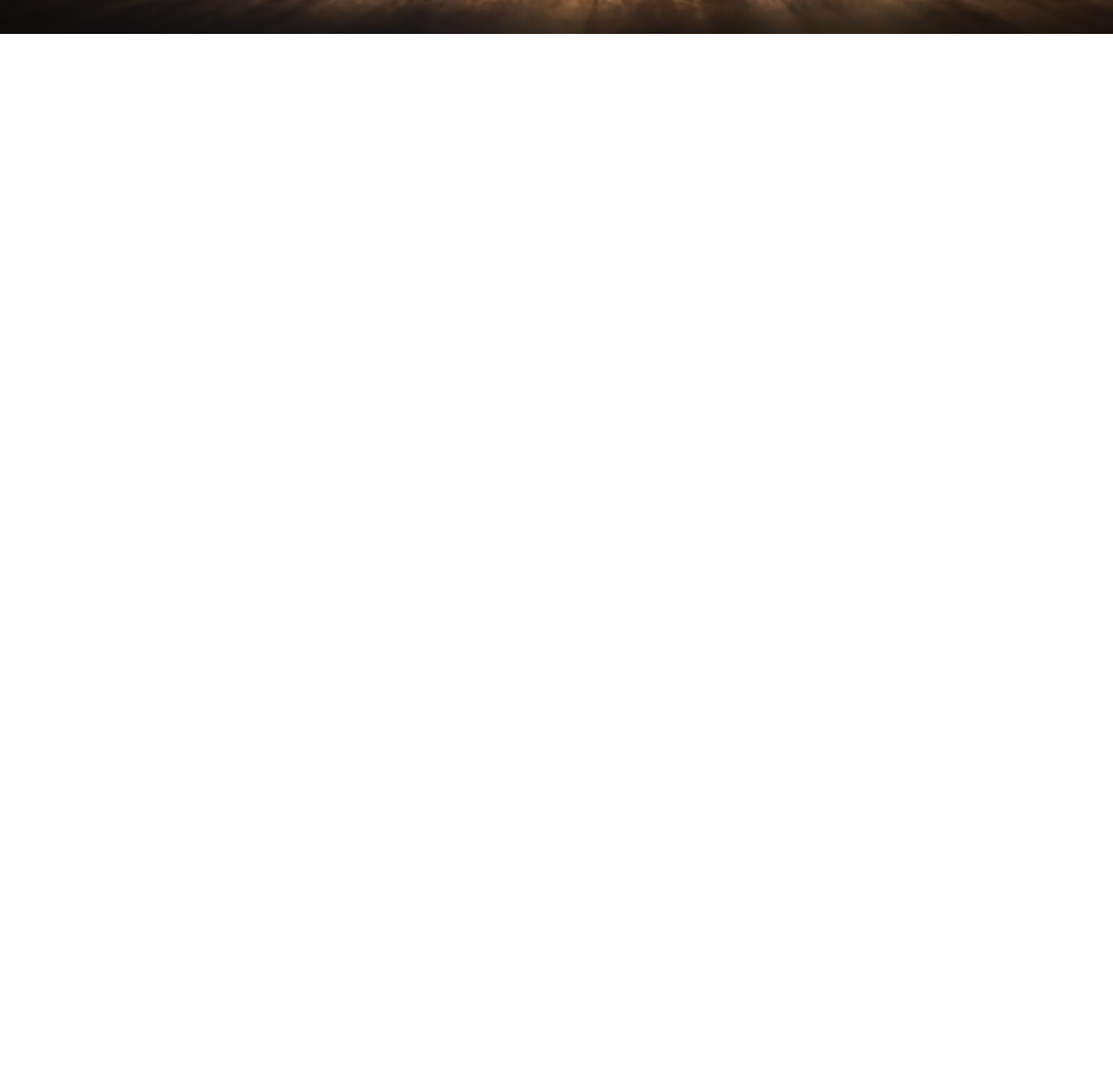
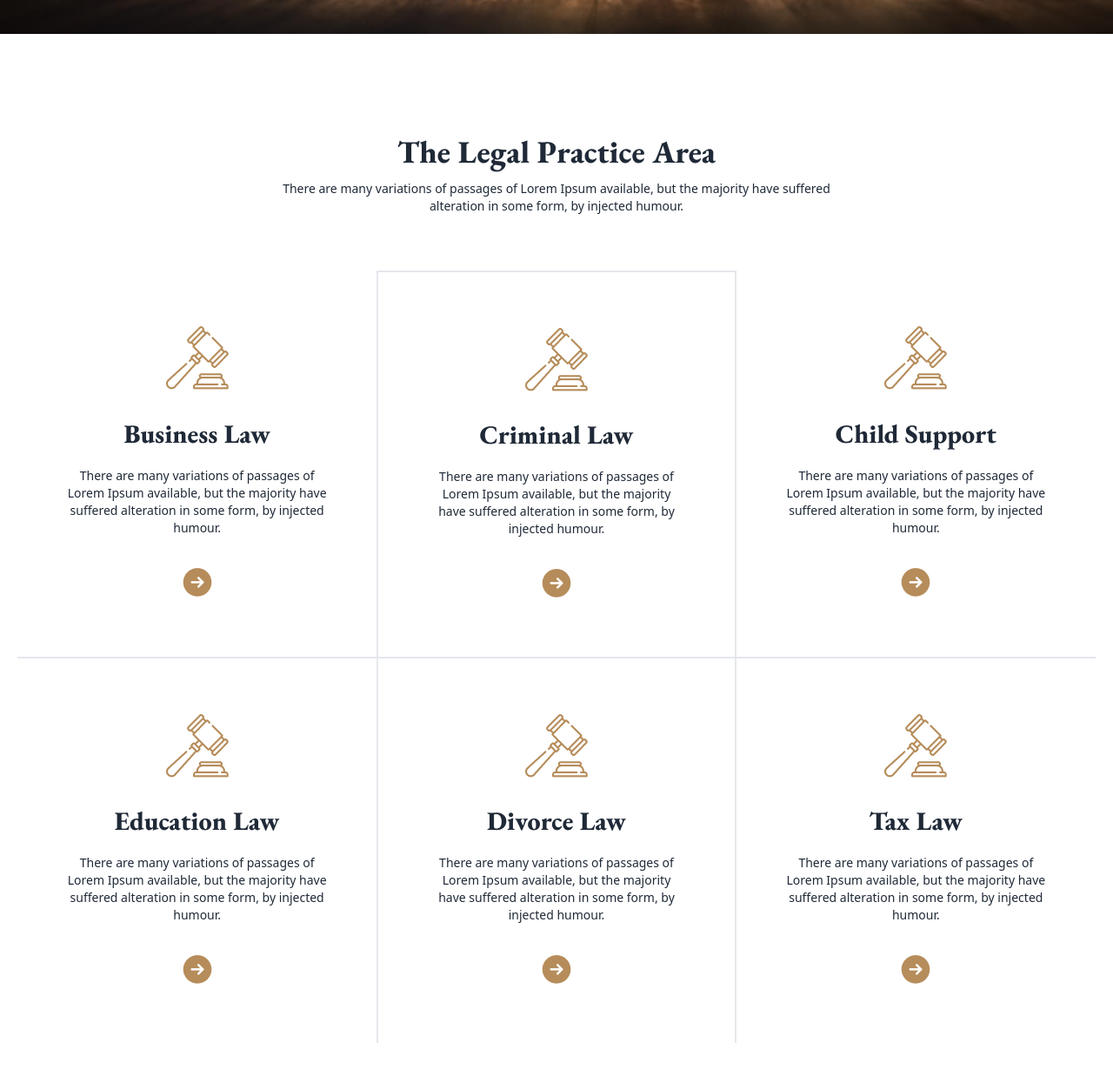
Before and after one commit to Mahbub2027/legal-solution, a plain HTML site: page index.html in a window 1280 px wide. Shown: the part 565-1802 px from the top of the page at 87% size. Before the commit the page ends 800 px from the top, so only its background shows below. Drawn offline with nearby package versions, Linux system fonts and the light colour scheme.

Commit message:
legal pratice area added

```diff
--- a/index.html
+++ b/index.html
@@ -5,12 +5,12 @@
   <meta charset="UTF-8">
   <meta name="viewport" content="width=device-width, initial-scale=1.0">
   <!-- Tailwind & daisy Ui  -->
-    <link href="https://cdn.jsdelivr.net/npm/daisyui@3.4.0/dist/full.css" rel="stylesheet" type="text/css" />
-    <script src="https://cdn.tailwindcss.com"></script>
+  <link href="https://cdn.jsdelivr.net/npm/daisyui@3.4.0/dist/full.css" rel="stylesheet" type="text/css" />
+  <script src="https://cdn.tailwindcss.com"></script>
   <!-- google font -->
-    <link rel="preconnect" href="https://fonts.googleapis.com">
-    <link rel="preconnect" href="https://fonts.gstatic.com" crossorigin>
-    <link href="https://fonts.googleapis.com/css2?family=EB+Garamond:wght@800&family=Poppins:wght@400;600&display=swap"
+  <link rel="preconnect" href="https://fonts.googleapis.com">
+  <link rel="preconnect" href="https://fonts.gstatic.com" crossorigin>
+  <link href="https://fonts.googleapis.com/css2?family=EB+Garamond:wght@800&family=Poppins:wght@400;600&display=swap"
     rel="stylesheet">
   <script>
     tailwind.config = {
@@ -25,10 +25,11 @@
     }
   </script>
   <style>
-    .font-poppins{
+    .font-poppins {
       font-family: 'Poppins', sans-serif;
     }
-    .font-ebfarmond{
+
+    .font-ebfarmond {
       font-family: 'EB Garamond', serif;
     }
   </style>
@@ -48,7 +49,8 @@
                 <path stroke-linecap="round" stroke-linejoin="round" stroke-width="2" d="M4 6h16M4 12h8m-8 6h16" />
               </svg>
             </label>
-            <ul tabindex="0" class="font-poppins menu menu-sm dropdown-content mt-3 z-[1] p-2 shadow bg-base-100 rounded-box w-52">
+            <ul tabindex="0"
+              class="font-poppins menu menu-sm dropdown-content mt-3 z-[1] p-2 shadow bg-base-100 rounded-box w-52">
               <li><a>Home</a></li>
               <li><a>Services</a></li>
               <li><a>Cases</a></li>
@@ -80,8 +82,10 @@
         <div class="hero-overlay bg-opacity-10"></div>
         <div class="hero-content text-center text-neutral-content">
           <div class="">
-            <h1 class="font-ebfarmond font-extrabold mb-5 text-3xl md:text-5xl lg:text-6xl text-white">We Provide Effective <br>  Legal Solutions</h1>
-            <p class="mb-5 text-white font-poppins text-xs md:text-sm">There are many variations of passages of Lorem Ipsum available, but the majority <br> have suffered alteration in some form, by injected humour.</p>
+            <h1 class="font-ebfarmond font-extrabold mb-5 text-3xl md:text-5xl lg:text-6xl text-white">We Provide
+              Effective <br> Legal Solutions</h1>
+            <p class="mb-5 text-white font-poppins text-xs md:text-sm">There are many variations of passages of Lorem
+              Ipsum available, but the majority <br> have suffered alteration in some form, by injected humour.</p>
             <div class="flex justify-center items-center gap-5">
               <input type="text" placeholder="Search your services" class="input input-bordered w-full max-w-xs" />
               <button class="btn bg-Primary-color border-none text-white normal-case px-6">Search</button>
@@ -91,8 +95,77 @@
       </div>
     </div>
   </header>
-  <main>
+  <main class="container mx-auto p-5">
+    <!-- legal pratice area -->
+    <section class="my-24">
+      <h2 class="text-4xl font-ebfarmond font-extrabold text-center mb-3">The Legal Practice Area</h2>
+      <p class="text-sm mb-16 text-center max-w-2xl mx-auto">There are many variations of passages of Lorem Ipsum available, but the majority have suffered alteration in
+        some form, by injected humour.</p>
+      <div class="grid grid-cols-1 md:grid-cols-2 lg:grid-cols-3">
+        <!-- card 1 -->
+        <div class="space-y-3 py-16 px-14 grid border-b-2">
+          <div class="mx-auto"><img src="./images/business.png" alt=""></div>
+          <div>
+            <h3 class="text-3xl font-ebfarmond font-extrabold text-center mt-5">Business Law</h3>
+            <p class="text-sm text-center my-5">There are many variations of passages of Lorem Ipsum available, but the majority have suffered alteration
+            in some form, by injected humour.</p>
+          </div>
+          <div class="mx-auto"><img src="./images/Frame.png" alt=""></div>
+        </div>
+        <!-- card 2 -->
+        <div class="space-y-3 py-16 px-14 grid border-2">
+          <div class="mx-auto"><img src="./images/business.png" alt=""></div>
+          <div>
+            <h3 class="text-3xl font-ebfarmond font-extrabold text-center mt-5">Criminal Law</h3>
+            <p class="text-sm text-center my-5">There are many variations of passages of Lorem Ipsum available, but the majority have suffered alteration
+            in some form, by injected humour.</p>
+          </div>
+          <div class="mx-auto"><img src="./images/Frame.png" alt=""></div>
+        </div>
+        <!-- card 3 -->
+        <div class="space-y-3 py-16 px-14 grid border-b-2">
+          <div class="mx-auto"><img src="./images/business.png" alt=""></div>
+          <div>
+            <h3 class="text-3xl font-ebfarmond font-extrabold text-center mt-5">Child Support</h3>
+            <p class="text-sm text-center my-5">There are many variations of passages of Lorem Ipsum available, but the majority have suffered alteration
+            in some form, by injected humour.</p>
+          </div>
+          <div class="mx-auto"><img src="./images/Frame.png" alt=""></div>
+        </div>
 
+        <!-- card 4 -->
+        <div class="space-y-3 py-16 px-14 grid ">
+          <div class="mx-auto"><img src="./images/business.png" alt=""></div>
+          <div>
+            <h3 class="text-3xl font-ebfarmond font-extrabold text-center mt-5">Education Law</h3>
+            <p class="text-sm text-center my-5">There are many variations of passages of Lorem Ipsum available, but the majority have suffered alteration
+            in some form, by injected humour.</p>
+          </div>
+          <div class="mx-auto"><img src="./images/Frame.png" alt=""></div>
+        </div>
+        <!-- card 5 -->
+        <div class="space-y-3 py-16 px-14 grid border-x-2">
+          <div class="mx-auto"><img src="./images/business.png" alt=""></div>
+          <div>
+            <h3 class="text-3xl font-ebfarmond font-extrabold text-center mt-5">Divorce Law</h3>
+            <p class="text-sm text-center my-5">There are many variations of passages of Lorem Ipsum available, but the majority have suffered alteration
+            in some form, by injected humour.</p>
+          </div>
+          <div class="mx-auto"><img src="./images/Frame.png" alt=""></div>
+        </div>
+        <!-- card 6 -->
+        <div class="space-y-3 py-16 px-14 grid ">
+          <div class="mx-auto"><img src="./images/business.png" alt=""></div>
+          <div>
+            <h3 class="text-3xl font-ebfarmond font-extrabold text-center mt-5">Tax Law</h3>
+            <p class="text-sm text-center my-5">There are many variations of passages of Lorem Ipsum available, but the majority have suffered alteration
+            in some form, by injected humour.</p>
+          </div>
+          <div class="mx-auto"><img src="./images/Frame.png" alt=""></div>
+        </div>
+
+      </div>
+    </section>
   </main>
   <footer>
 
```
